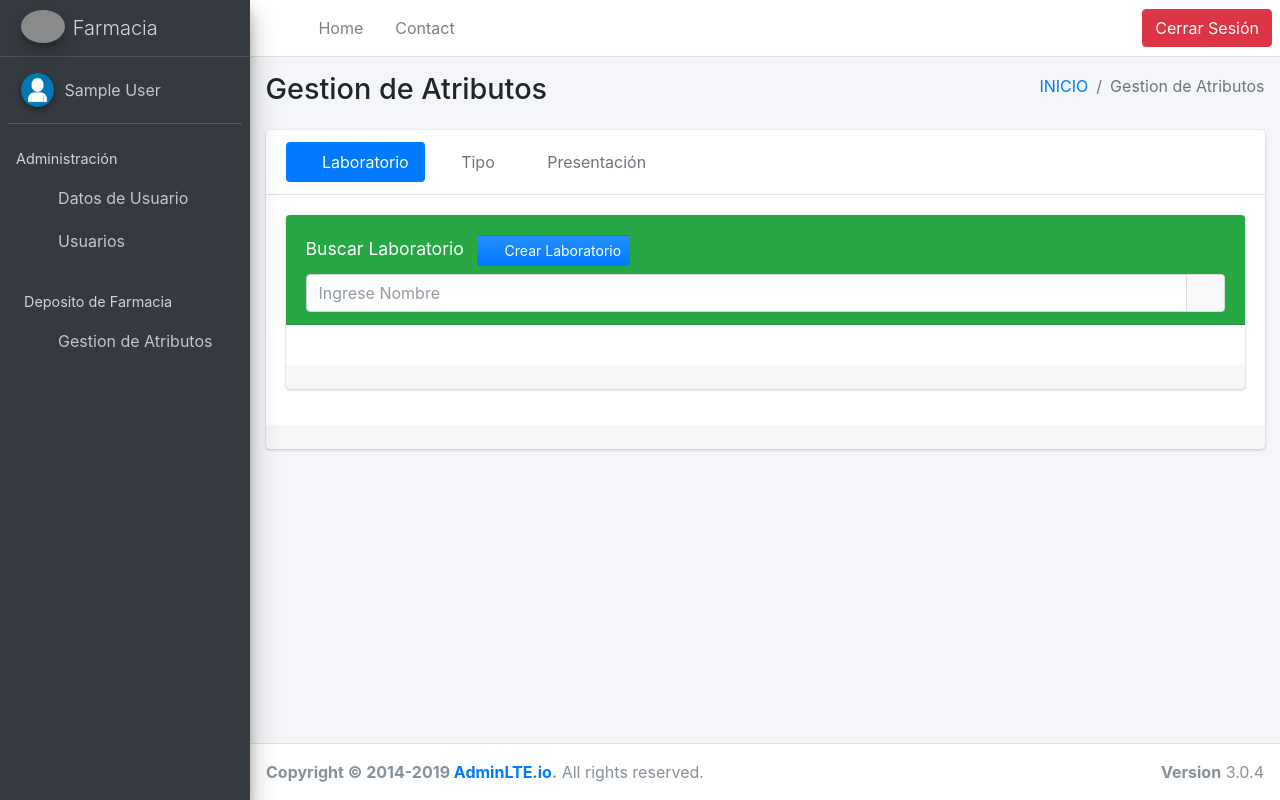
After one commit to Dansware03/administrador_de_farmacia, a PHP site: page /assets/pages/adm_atributos.php in a window 1280 px wide. The commit adds this page. Run offline with PHP 8.4, Linux system fonts and the light colour scheme; the visitor is signed in with stand-in values (Sample User, id 1); some web fonts are replaced; grey boxes are pictures that could not be loaded.

Commit message:
18/??Frontend Gestión atributos

```diff
--- /dev/null
+++ b/assets/pages/adm_atributos.php
@@ -0,0 +1,176 @@
+<?php session_start(); if ($_SESSION['us_tipo']==1||$_SESSION['us_tipo']==3) { include_once 'layouts/header.php'; ?>
+<title><?php echo $_SESSION['nombre_us']; ?> | Atributos</title>
+<?php include_once 'layouts/nav.php'; ?>
+<!-- Modal Laboratorio-->
+<div class="modal fade" id="crear-laboratorio" tabindex="-1" role="dialog" aria-labelledby="exampleModalCenterTitle" aria-hidden="true">
+  <div class="modal-dialog modal-dialog-centered" role="document">
+    <div class="modal-content">
+        <div class="card card-primary">
+            <div class="card-header"><h3 class="card-title">Crear Laboratorio</h3><button data-dismiss="modal" aria-label="close" class="close"><span aria-hidden="true">&times;</span></button></div>
+        </div>
+        <div class="card-body">
+            <div class="alert alert-primary text-center" id="add" style="display: none;">
+              <span><i class="fas fa-check m-1"></i>Laboratorio Agregado Con Exito!!</span>
+            </div>
+            <div class="alert alert-danger text-center" id="noadd" style="display: none;">
+              <span><i class="fas fa-times m-1"></i>Error !!</span>
+            </div>
+            <form id="form-crear-laboratorio">
+                <div class="from-group">
+                    <label for="nombre-laboratorio">Nombre</label>
+                    <input id="nombre-laboratorio" type="text" class="form-control" placeholder="Ingrese Nombre de Laboratorio" required>
+                </div>
+        </div>
+                <div class="card-footer">
+                    <button type="submit" class="btn bg-gradient-primary float-right">Crear Laboratorio</button>
+                </div>
+            </form>
+    </div>
+  </div>
+</div>
+<!-- Modal Tipo-->
+<div class="modal fade" id="crear-tipo" tabindex="-1" role="dialog" aria-labelledby="exampleModalCenterTitle" aria-hidden="true">
+  <div class="modal-dialog modal-dialog-centered" role="document">
+    <div class="modal-content">
+        <div class="card card-primary">
+            <div class="card-header"><h3 class="card-title">Crear Tipo</h3><button data-dismiss="modal" aria-label="close" class="close"><span aria-hidden="true">&times;</span></button></div>
+        </div>
+        <div class="card-body">
+            <div class="alert alert-primary text-center" id="add" style="display: none;">
+              <span><i class="fas fa-check m-1"></i>Tipo Agregado Con Exito!!</span>
+            </div>
+            <div class="alert alert-danger text-center" id="noadd" style="display: none;">
+              <span><i class="fas fa-times m-1"></i>Error !!</span>
+            </div>
+            <form id="form-crear-tipo">
+                <div class="from-group">
+                    <label for="nombre-tipo">Nombre</label>
+                    <input id="nombre-tipo" type="text" class="form-control" placeholder="Ingrese Nombre de tipo" required>
+                </div>
+        </div>
+                <div class="card-footer">
+                    <button type="submit" class="btn bg-gradient-primary float-right">Crear tipo</button>
+                </div>
+            </form>
+    </div>
+  </div>
+</div>
+<!-- Modal Presentacion-->
+<div class="modal fade" id="crear-presentacion" tabindex="-1" role="dialog" aria-labelledby="exampleModalCenterTitle" aria-hidden="true">
+  <div class="modal-dialog modal-dialog-centered" role="document">
+    <div class="modal-content">
+        <div class="card card-primary">
+            <div class="card-header"><h3 class="card-title">Crear Presentación</h3><button data-dismiss="modal" aria-label="close" class="close"><span aria-hidden="true">&times;</span></button></div>
+        </div>
+        <div class="card-body">
+            <div class="alert alert-primary text-center" id="add" style="display: none;">
+              <span><i class="fas fa-check m-1"></i>Presentación Agregado Con Exito!!</span>
+            </div>
+            <div class="alert alert-danger text-center" id="noadd" style="display: none;">
+              <span><i class="fas fa-times m-1"></i>Error !!</span>
+            </div>
+            <form id="form-crear-presentacion">
+                <div class="from-group">
+                    <label for="nombre-presentacion">Nombre</label>
+                    <input id="nombre-presentacion" type="text" class="form-control" placeholder="Ingrese Nombre de Presentación" required>
+                </div>
+        </div>
+                <div class="card-footer">
+                    <button type="submit" class="btn bg-gradient-primary float-right">Crear Presentación</button>
+                </div>
+            </form>
+    </div>
+  </div>
+</div>
+  <!-- Content Wrapper. Contains page content -->
+  <div class="content-wrapper">
+    <!-- Content Header (Page header) -->
+    <section class="content-header">
+      <div class="container-fluid">
+        <div class="row mb-2">
+          <div class="col-sm-6">
+            <h1>Gestion de Atributos</h1>
+          </div>
+          <div class="col-sm-6">
+            <ol class="breadcrumb float-sm-right">
+              <li class="breadcrumb-item"><a href="adm_catalogo.php">INICIO</a></li>
+              <li class="breadcrumb-item active">Gestion de Atributos</li>
+            </ol>
+          </div>
+        </div>
+      </div><!-- /.container-fluid -->
+    </section>
+    <!-- Main content -->
+    <section class="content">
+    <div class="container-fluid">
+        <div class="row">
+            <div class="col-md-12">
+                <div class="card">
+                    <div class="card-header">
+                        <ul class="nav nav-pills">
+                            <li class="nav-item"><a href="#laboratory" class="nav-link active" data-toggle="tab"><i class="fa-solid fa-flask mr-2"></i>Laboratorio</a></li>
+                            <li class="nav-item"><a href="#tipo" class="nav-link" data-toggle="tab"><i class="fa-solid fa-file-medical mr-2"></i>Tipo</a></li>
+                            <li class="nav-item"><a href="#presentacion" class="nav-link" data-toggle="tab"><i class="fa-solid fa-prescription-bottle-medical mr-2"></i>Presentación</a></li>
+                        </ul>
+                    </div>
+                    <div class="card-body">
+                        <div class="tab-content">
+                            <div class="tab-pane active" id="laboratory">
+                                <div class="card card-success">
+                                    <div class="card-header">
+                                        <div class="card-title">Buscar Laboratorio <button type="button" data-toggle="modal" data-target="#crear-laboratorio" class="btn bg-gradient-primary btn-sm m-2"><i class="fa-solid fa-flask mr-2"></i>Crear Laboratorio</button></div>
+                                        <div class="input-group">
+                                            <input id="buscar-laboratory" type="text" class="form-control float left" placeholder="Ingrese Nombre">
+                                            <div class="input-group-append">
+                                                <button class="btn btn-default"><i class="fas fa-search"></i></button>
+                                            </div>
+                                        </div>
+                                    </div>
+                                    <div class="card-body"></div>
+                                    <div class="card-footer"></div>
+                                </div>
+                            </div>
+                            <div class="tab-pane" id="tipo">
+                                <div class="card card-success">
+                                    <div class="card-header">
+                                        <div class="card-title">Buscar Tipo<button type="button" data-toggle="modal" data-target="#crear-tipo" class="btn bg-gradient-primary btn-sm m-2"><i class="fa-solid fa-file-medical mr-2"></i>Crear Tipo</button></div>
+                                        <div class="input-group">
+                                            <input id="buscar-tipo" type="text" class="form-control float left" placeholder="Ingrese Nombre">
+                                            <div class="input-group-append">
+                                                <button class="btn btn-default"><i class="fas fa-search"></i></button>
+                                            </div>
+                                        </div>
+                                    </div>
+                                    <div class="card-body"></div>
+                                    <div class="card-footer"></div>
+                                </div>
+                            </div>
+                            <div class="tab-pane" id="presentacion">
+                                <div class="card card-success">
+                                    <div class="card-header">
+                                        <div class="card-title">Buscar Presentación<button type="button" data-toggle="modal" data-target="#crear-presentacion" class="btn bg-gradient-primary btn-sm m-2"><i class="fa-solid fa-prescription-bottle-medical mr-2"></i>Crear Presentación</button></div>
+                                        <div class="input-group">
+                                            <input id="buscar-presentacion" type="text" class="form-control float left" placeholder="Ingrese Nombre">
+                                            <div class="input-group-append">
+                                                <button class="btn btn-default"><i class="fas fa-search"></i></button>
+                                            </div>
+                                        </div>
+                                    </div>
+                                    <div class="card-body"></div>
+                                    <div class="card-footer"></div>
+                                </div>
+                            </div>
+                        </div>
+                    </div>
+                    <div class="card-footer">
+
+                    </div>
+                </div>
+            </div>
+        </div>
+    </div>
+    </section>
+    <!-- /.content -->
+  </div>
+  <!-- /.content-wrapper -->
+<?php include_once 'layouts/footer.php'; } else { header('Location: ../../index.php'); } ?>
--- a/assets/pages/adm_catalogo.php
+++ b/assets/pages/adm_catalogo.php
@@ -12,7 +12,7 @@
           </div>
           <div class="col-sm-6">
             <ol class="breadcrumb float-sm-right">
-              <li class="breadcrumb-item"><a href="#">INICIO</a></li>
+              <li class="breadcrumb-item"><a href="adm_catalogo.php">INICIO</a></li>
               <li class="breadcrumb-item active">TITULO DEL CONTENIDO</li>
             </ol>
           </div>
--- a/assets/pages/edit_data_personal.php
+++ b/assets/pages/edit_data_personal.php
@@ -122,7 +122,7 @@
                                         <b style="color:#007bff">C.i</b><a id="ci_us" class="float-right"></a>
                                     </li>
                                     <li class="list-group-item">
-                                        <b style="color:#007bff">Tipo de Usuario</b><span id="tipo_us" class="float-right badge badge-primary"></span>
+                                        <b style="color:#007bff">Tipo de Usuario</b><span id="tipo_us" class="float-right"></span>
                                     </li>
                                     <!-- Button trigger modal -->
                                     <button data-toggle="modal" data-target="#cambiarcontrasena" type="button" class="btn btn-block btn-outline-warning btn-sm" ><i class="fa-solid fa-key m-1"></i>Cambiar Contraseña</button>
--- a/assets/pages/layouts/nav.php
+++ b/assets/pages/layouts/nav.php
@@ -75,12 +75,12 @@
             </p>
           </a>
         </li>
-        <li class="nav-header">EXAMPLES</li>
+        <li class="nav-header">Deposito de Farmacia</li>
         <li class="nav-item">
-          <a href="#" class="nav-link">
-            <i class="nav-icon far fa-image"></i>
+          <a href="adm_atributos.php" class="nav-link">
+            <i class="nav-icon fas fa-vials"></i>
             <p>
-              Gallery
+              Gestion de Atributos
             </p>
           </a>
         </li>
```
Also changed, not shown: assets/controller/UserController.php (+17 -0 lines), assets/db/usuario.php (+45 -1 lines), assets/pages/adm_usuario.php (+39 -1 lines), assets/libs/js/gestion_user.js, assets/libs/js/usuario.js.
